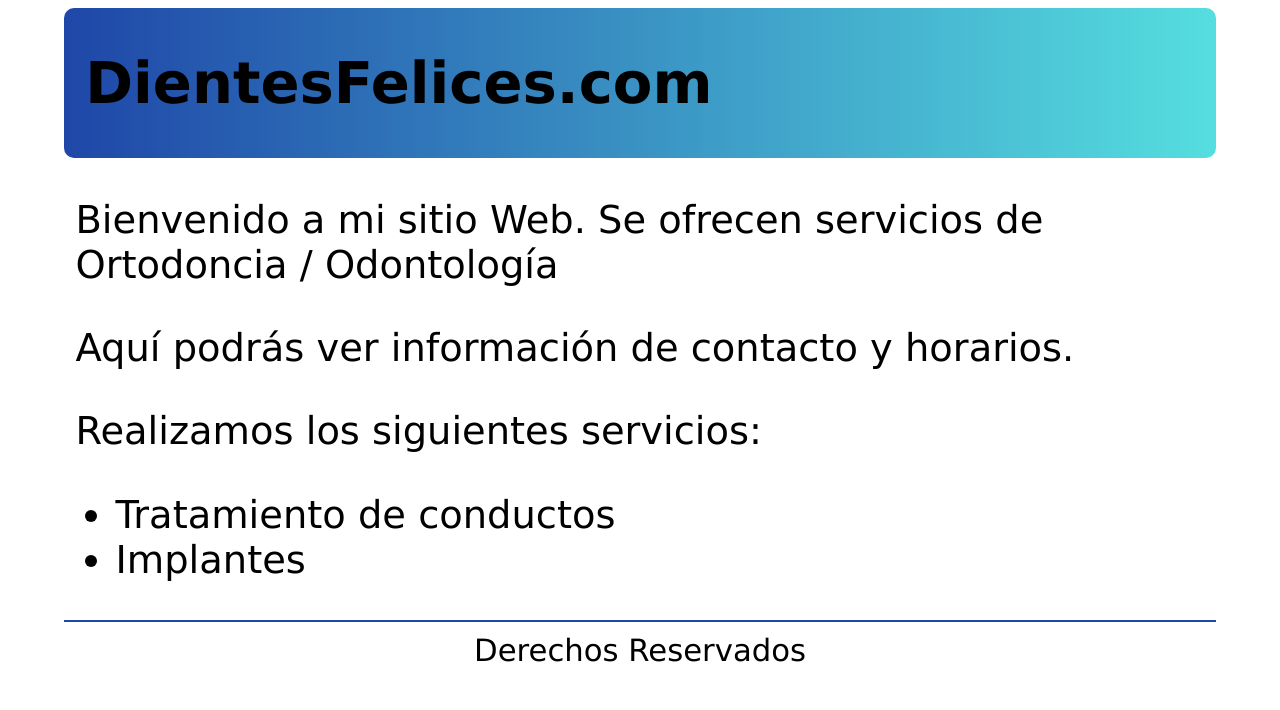
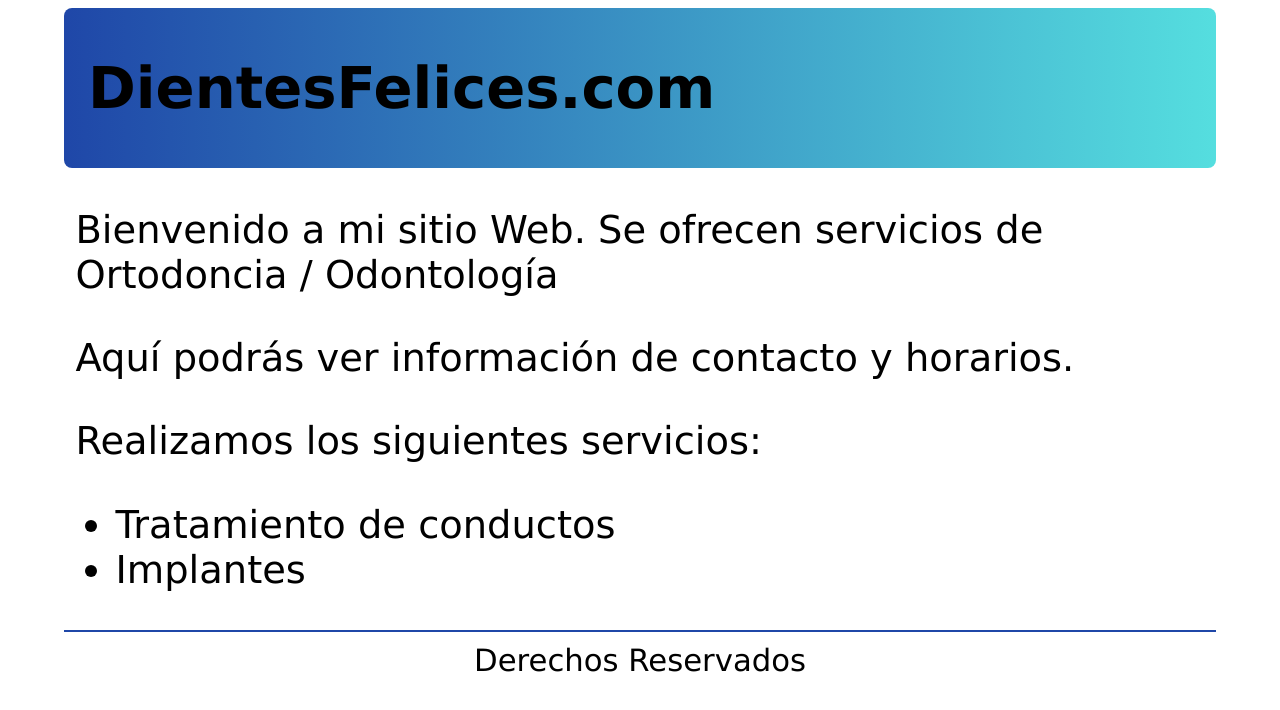
Before and after one commit to lpizarro2391/Uso-del-Viewport, a plain HTML site: page index.html in a window 1280 px wide. Drawn offline with Linux system fonts and the light colour scheme.

Commit message:
Coloca los espacios en vh, para ello cambia en el header: padding: 1vh 1vw; border-radius: 1vh; margin-bottom: 1vh;

```diff
--- a/css/estilos.css
+++ b/css/estilos.css
@@ -6,13 +6,13 @@ body {
 }
 
 header {
-	padding: 3px 10px;
-	margin-bottom: 5px;
+	padding: 1vh 1vw;
+	margin-bottom: 1vh;
 	background: -webkit-linear-gradient(left, #1f47a8, #55dedf); /* For Safari 5.1 to 6.0 */
 	background: -o-linear-gradient(right, #1f47a8, #55dedf); /* For Opera 11.1 to 12.0 */
 	background: -moz-linear-gradient(right, #1f47a8, #55dedf); /* For Firefox 3.6 to 15 */
 	background: linear-gradient(to right, #1f47a8, #55dedf); /* Standard syntax */
-	border-radius: 10px;
+	border-radius: 1vh;
 }
 
 #contenido{
```
